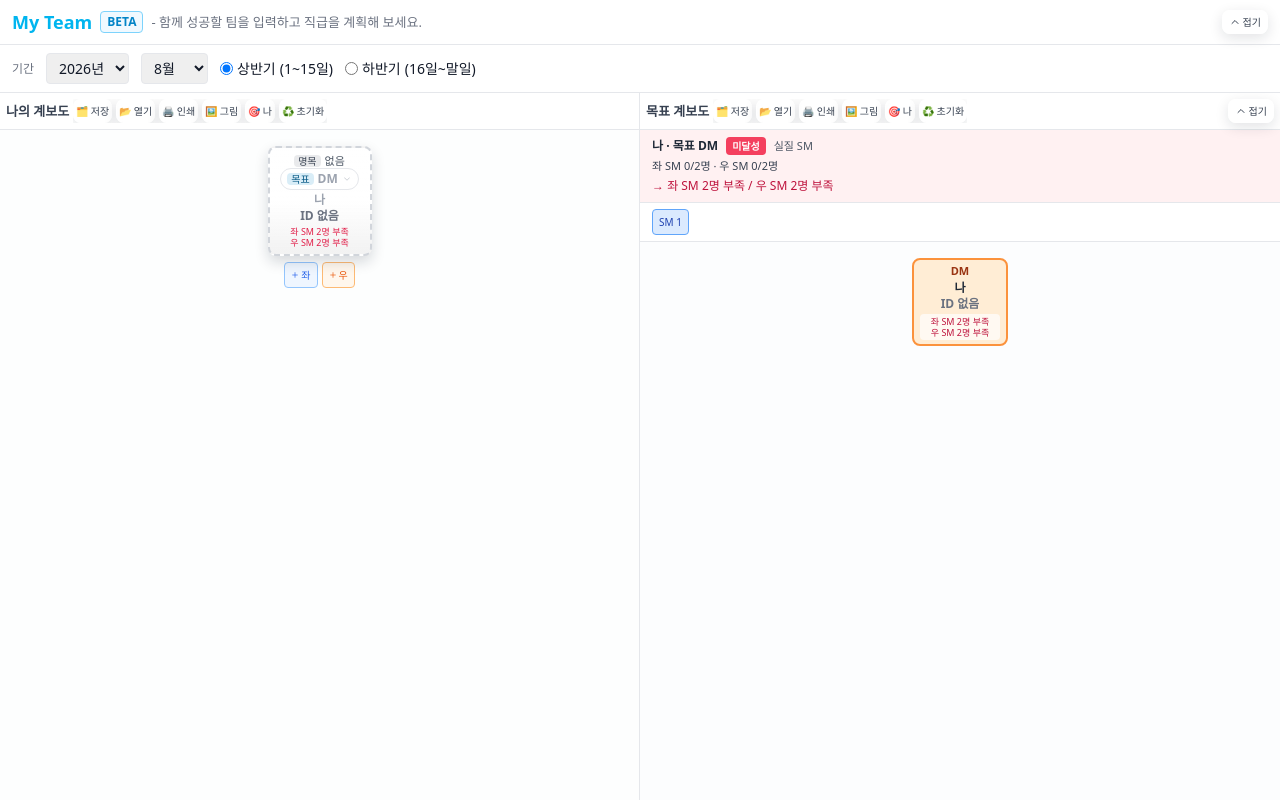
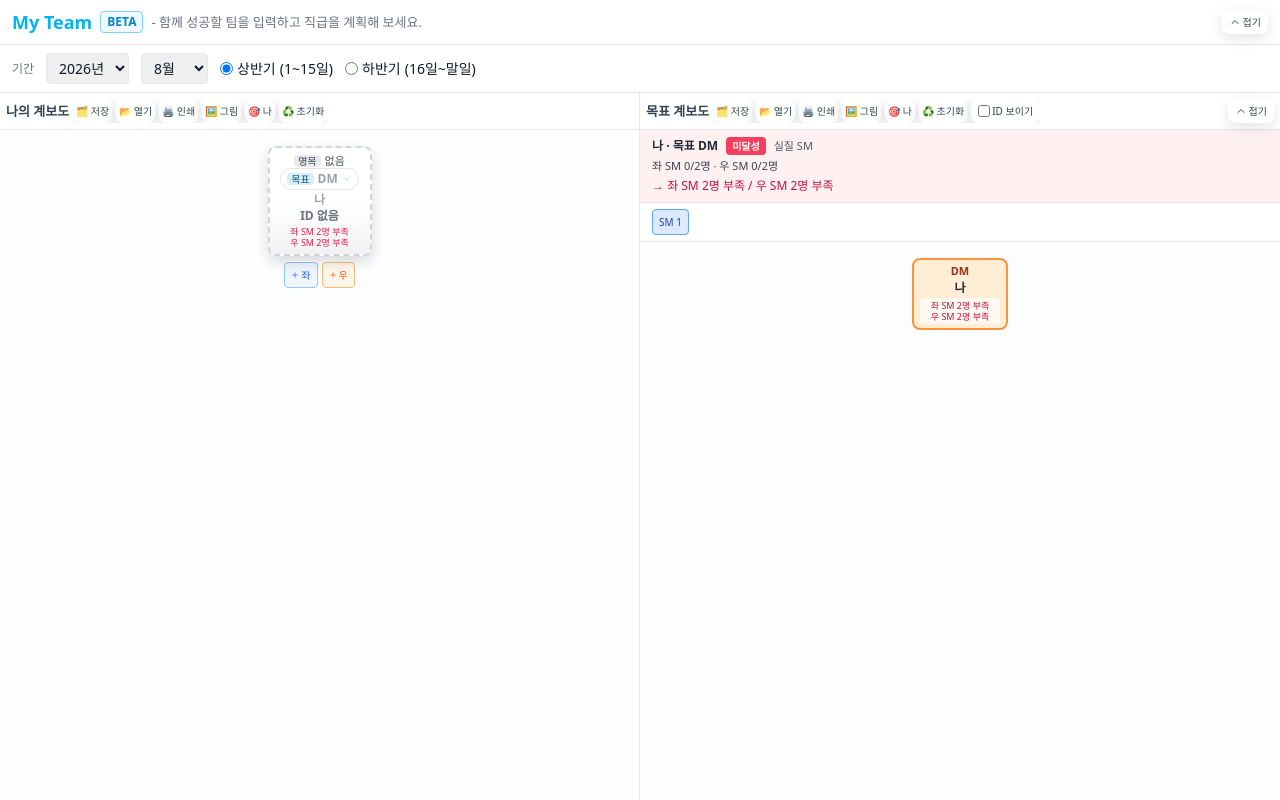
Before and after one commit to koomjang2/my-team, a React (Vite) app: page / in a window 1280 px wide. Built offline with nearby package versions, Linux system fonts and the light colour scheme.

Commit message:
ID 보이기 체크박스 추가

```diff
--- a/src/App.jsx
+++ b/src/App.jsx
@@ -95,13 +95,23 @@ export default function App() {
     }
   })
 
+  // 목표 계보도 카드에 회원 ID 를 보일지 — 남에게 화면을 보여줄 때가 있어 **기본은 감춤**이다.
+  // (다른 접힘 취향과 달리 `=== true` 로 본다 — 값이 없으면 꺼진 상태여야 하기 때문)
+  const [showEffectiveIds, setShowEffectiveIds] = useState(() => {
+    try {
+      return JSON.parse(localStorage.getItem(UI_KEY) ?? '{}').showEffectiveIds === true
+    } catch {
+      return false
+    }
+  })
+
   useEffect(() => {
     try {
-      localStorage.setItem(UI_KEY, JSON.stringify({ menuOpen, summaryOpen }))
+      localStorage.setItem(UI_KEY, JSON.stringify({ menuOpen, summaryOpen, showEffectiveIds }))
     } catch {
       /* 저장 실패는 무시 — 접힘 상태를 못 기억할 뿐이다 */
     }
-  }, [menuOpen, summaryOpen])
+  }, [menuOpen, summaryOpen, showEffectiveIds])
 
   // 좁은 화면 상하 분할 — 기준선을 끌어 비율을 바꾼다 (기본 절반)
   const [splitPct, setSplitPct] = useState(50)
@@ -322,6 +332,8 @@ export default function App() {
           periodLabel={formatPeriod(period)}
           summaryOpen={summaryOpen}
           onToggleSummary={() => setSummaryOpen((open) => !open)}
+          showIds={showEffectiveIds}
+          onToggleShowIds={() => setShowEffectiveIds((on) => !on)}
         />
       </div>
     </div>
--- a/src/components/EffectiveTreePanel.jsx
+++ b/src/components/EffectiveTreePanel.jsx
@@ -18,7 +18,7 @@ const layout = makeLayout({ cardWidth: CARD_WIDTH, emptyLaneWidth: 114, branchGa
  * 실질 직급(실제로 달성되는 직급)은 카드에 적지 않는다 — 대신 못 채운 자리에는
  * 무엇이 몇 명 모자란지 아래에 붉게 적히고, 머리줄 요약에 실질 직급이 나온다.
  */
-function EffectiveCard({ node, gap, onSelect, isSelected }) {
+function EffectiveCard({ node, gap, onSelect, isSelected, showIds }) {
   const nonRank = isNonRank(node.rank)
   const colorClass = RANK_COLORS[node.rank] ?? 'border-gray-300 bg-gray-100 text-gray-500'
   const displayRank = rankDisplay(node.rank)
@@ -35,7 +35,8 @@ function EffectiveCard({ node, gap, onSelect, isSelected }) {
       <div className="text-[11px] font-bold leading-tight">{displayRank}</div>
       {/* 이름·ID 는 왼쪽 카드와 같은 크기·굵기로 맞춘다 */}
       <div className="mt-0.5 truncate text-xs font-semibold text-gray-800">{node.name || '이름 없음'}</div>
-      <CopyableId value={node.memberId} size="name" />
+      {/* 회원 ID 는 머리줄의 'ID 보이기' 를 켰을 때만 — 기본은 감춤 */}
+      {showIds && <CopyableId value={node.memberId} size="name" />}
 
       {/* 회원PV 도 왼쪽과 같은 조건(명목 직급 기준)·같은 모양으로 — 한쪽에만 보이면 헷갈린다 */}
       {hasMemberPv(node.nominalRank) && (node.memberPvMan ?? 0) > 0 && (
@@ -52,7 +53,7 @@ function EffectiveCard({ node, gap, onSelect, isSelected }) {
   )
 }
 
-function EffectiveNode({ nodeId, nodes, gapMap, selectedId, onSelect }) {
+function EffectiveNode({ nodeId, nodes, gapMap, selectedId, onSelect, showIds }) {
   const node = nodes.find((n) => n.id === nodeId)
   if (!node) return null
   const row = layout.childRow(nodeId, nodes)
@@ -68,6 +69,7 @@ function EffectiveNode({ nodeId, nodes, gapMap, selectedId, onSelect }) {
           gap={gapMap.get(node.id)}
           isSelected={selectedId === node.id}
           onSelect={() => onSelect(node.id)}
+          showIds={showIds}
         />
       )}
       {row.hasChildren && (
@@ -76,13 +78,13 @@ function EffectiveNode({ nodeId, nodes, gapMap, selectedId, onSelect }) {
           <div className="flex" style={{ width: row.childRowWidth }}>
             <div className="flex flex-col items-center" style={{ width: row.leftLaneWidth }}>
               {row.hasLeft && (
-                <EffectiveNode nodeId={row.left.id} nodes={nodes} gapMap={gapMap} selectedId={selectedId} onSelect={onSelect} />
+                <EffectiveNode nodeId={row.left.id} nodes={nodes} gapMap={gapMap} selectedId={selectedId} onSelect={onSelect} showIds={showIds} />
               )}
             </div>
             <div style={{ width: layout.branchGap }} />
             <div className="flex flex-col items-center" style={{ width: row.rightLaneWidth }}>
               {row.hasRight && (
-                <EffectiveNode nodeId={row.right.id} nodes={nodes} gapMap={gapMap} selectedId={selectedId} onSelect={onSelect} />
+                <EffectiveNode nodeId={row.right.id} nodes={nodes} gapMap={gapMap} selectedId={selectedId} onSelect={onSelect} showIds={showIds} />
               )}
             </div>
           </div>
@@ -96,6 +98,7 @@ export default function EffectiveTreePanel({
   nodes, effRankMap, gapMap, selectedId, onSelect, rootNode, style,
   onSaveTree, onLoadTree, onResetTree,
   periodLabel, summaryOpen, onToggleSummary,
+  showIds, onToggleShowIds,
 }) {
   const { containerRef, layerRef, onMouseDown, resetView } = usePanZoom()
   const panelRef = useRef(null)
@@ -141,6 +144,8 @@ export default function EffectiveTreePanel({
         onReset={onResetTree}
         summaryOpen={summaryOpen}
         onToggleSummary={onToggleSummary}
+        showIds={showIds}
+        onToggleShowIds={onToggleShowIds}
       />
 
       {summaryOpen && rootNode && rootIsNone && (
@@ -210,6 +215,7 @@ export default function EffectiveTreePanel({
                 gapMap={gapMap}
                 selectedId={selectedId}
                 onSelect={onSelect}
+                showIds={showIds}
               />
             ))}
           </div>
--- a/src/components/TreePanelHeader.jsx
+++ b/src/components/TreePanelHeader.jsx
@@ -13,6 +13,7 @@ const TOGGLE_BTN = 'glass-btn h-6 shrink-0 gap-0.5 px-1.5 text-[10px] leading-no
 export default function TreePanelHeader({
   title, onSave, onLoad, onPrint, onImage, onFocusRoot, onReset,
   summaryOpen, onToggleSummary,
+  showIds, onToggleShowIds,
 }) {
   return (
     <div className="flex flex-nowrap items-center gap-1 border-b px-1.5 py-1.5">
@@ -24,6 +25,21 @@ export default function TreePanelHeader({
         <button onClick={onImage} className={BTN} title="이 패널을 그림으로 저장">🖼 그림</button>
         <button onClick={onFocusRoot} className={BTN} title="'나' 를 화면 맨 위로">🎯 나</button>
         <button onClick={onReset} className={BTN} title="계보도 초기화">♻ 초기화</button>
+        {/* ID 를 감추면 화면을 남에게 보여줄 때 회원번호가 드러나지 않는다 (기본: 감춤) */}
+        {onToggleShowIds && (
+          <label
+            className={`${BTN} cursor-pointer select-none px-1.5`}
+            title={showIds ? '회원 ID 감추기' : '회원 ID 보이기'}
+          >
+            <input
+              type="checkbox"
+              checked={showIds}
+              onChange={onToggleShowIds}
+              className="h-3 w-3 accent-sky-600"
+            />
+            ID 보이기
+          </label>
+        )}
       </div>
       {/* 요약줄이 있는 패널에만 붙는다 — 좁은 화면에서 계보도에 자리를 내주기 위한 것 */}
       {onToggleSummary && (
```
Also changed, not shown: 1 other file (tests, documents, lock files or other folders).
